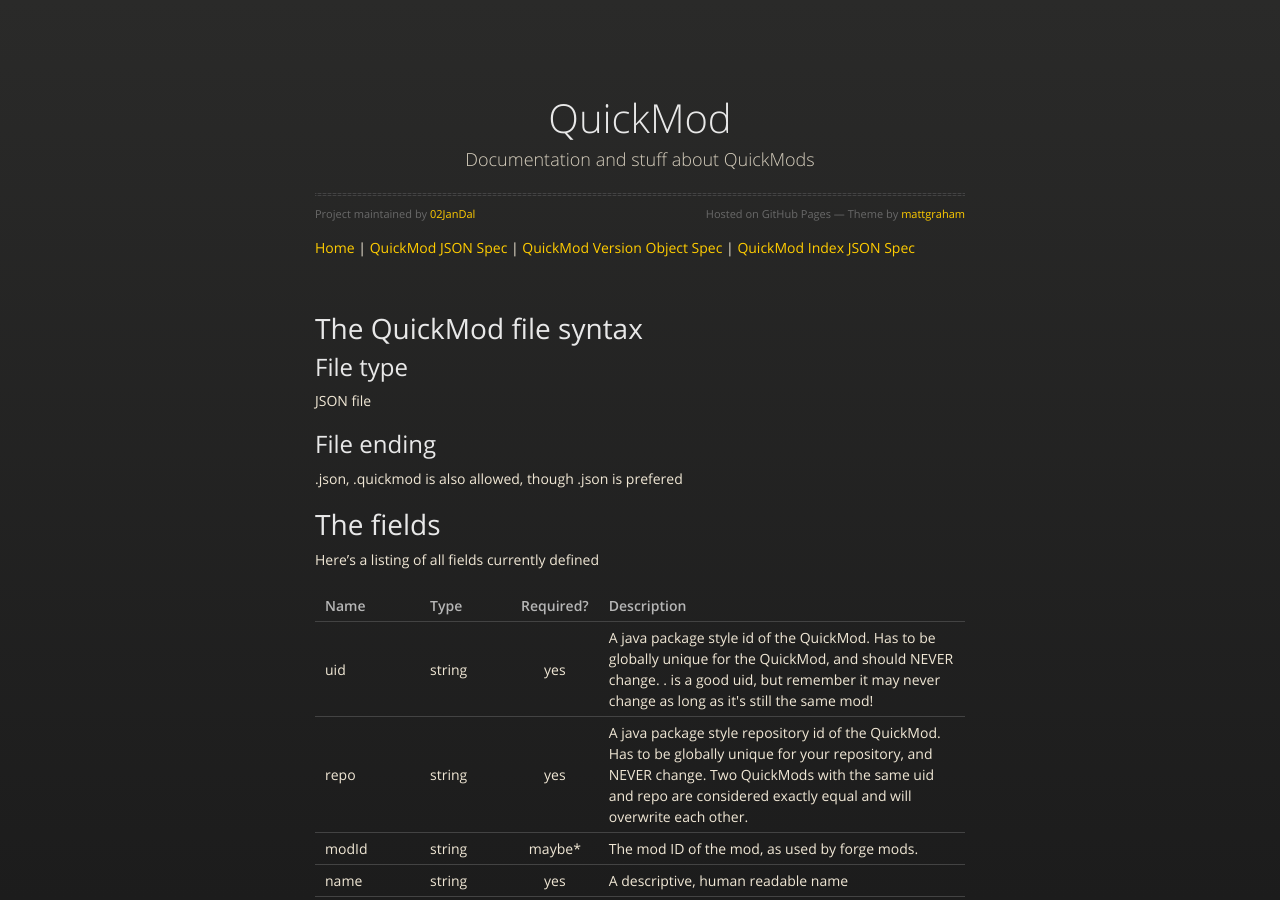
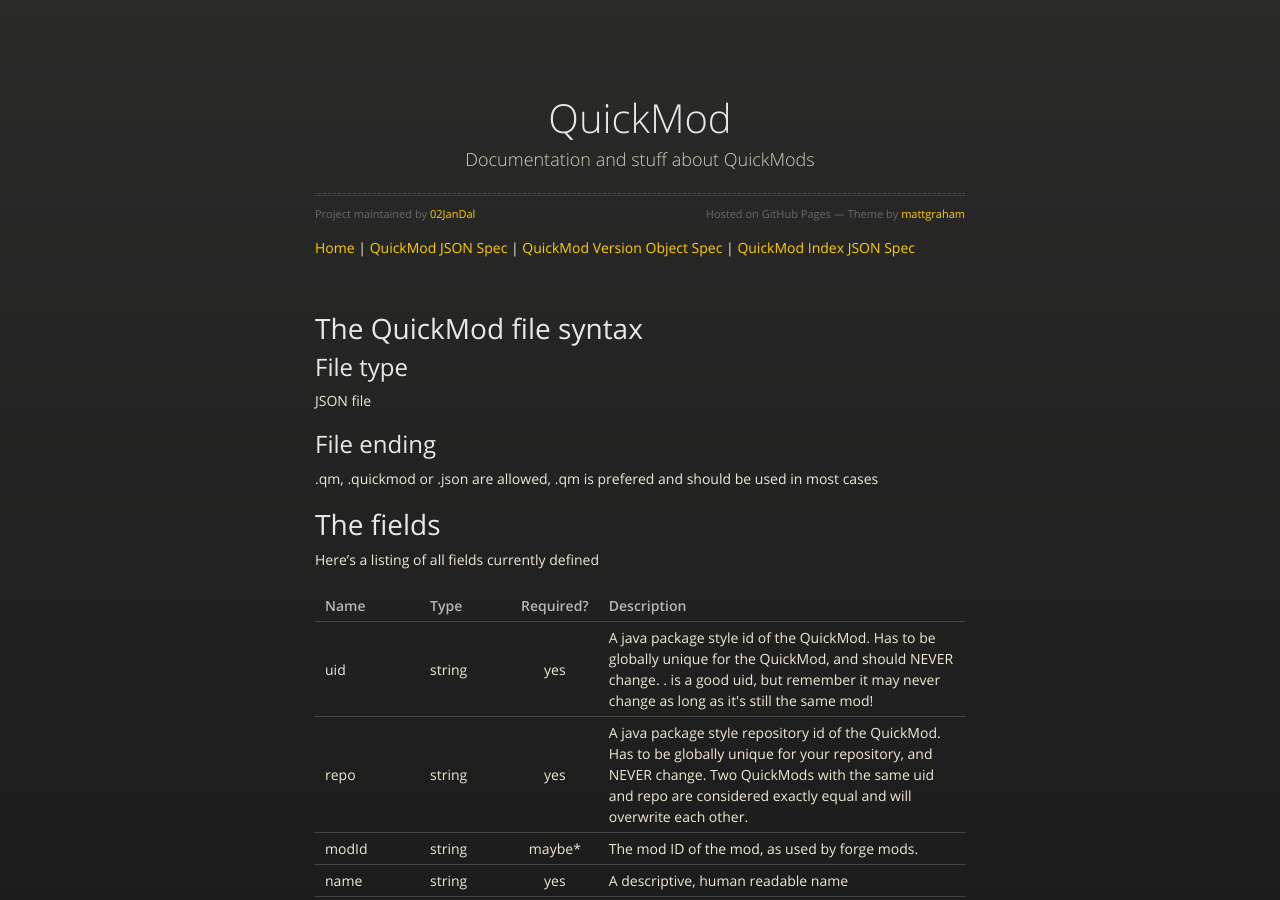
Before and after one commit to 02JanDal/QuickModDoc, a Jekyll site: the page built from qm_spec.markdown, in a window 1280 px wide and 900 px high. Built offline with Jekyll 4.4.1, drawn with Linux system fonts in a browser that asks for light colours; nearby versions of some CDN libraries; Markdown is read by kramdown in place of the engine named in the settings.

Commit message:
Change recommended extension

```diff
--- a/qm_spec.markdown
+++ b/qm_spec.markdown
@@ -11,7 +11,7 @@
 
 ## File ending
 
-.json, .quickmod is also allowed, though .json is prefered
+.qm, .quickmod or .json are allowed, .qm is prefered and should be used in most cases
 
 # The fields
 
```
